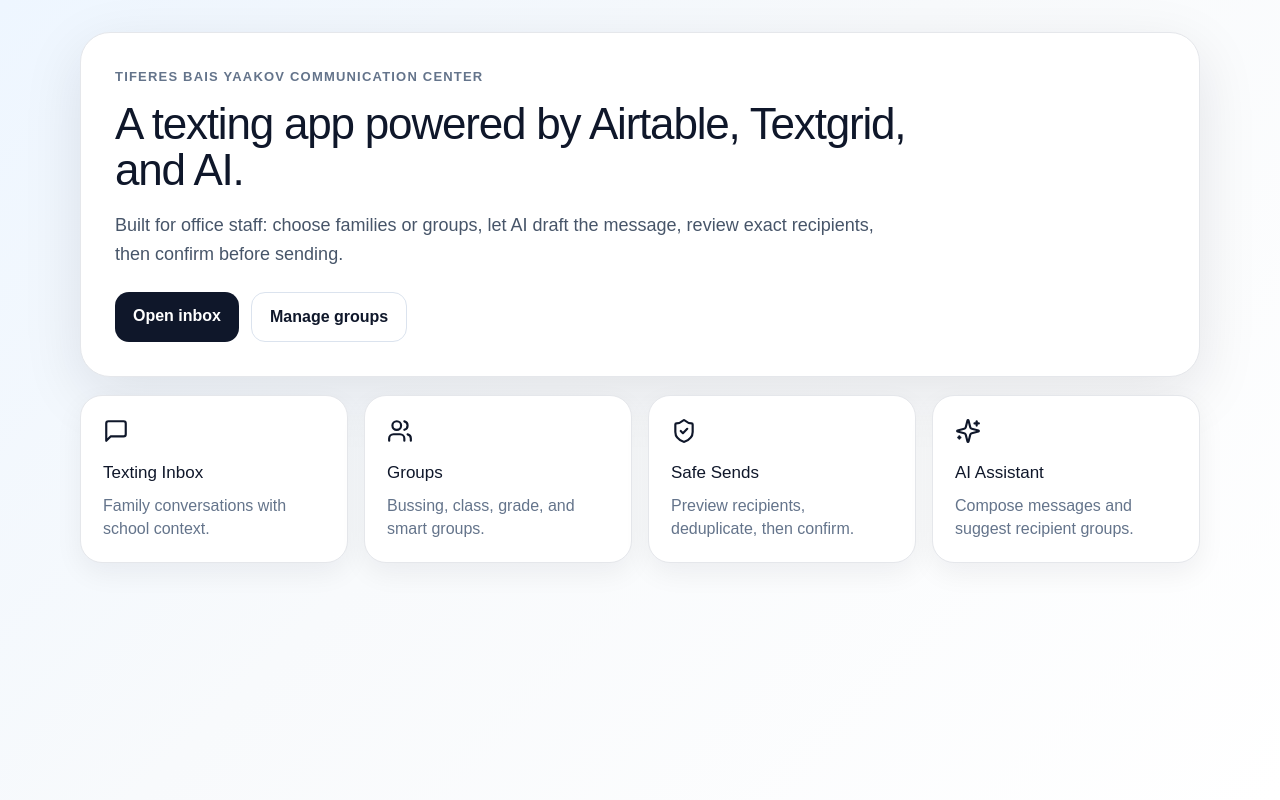
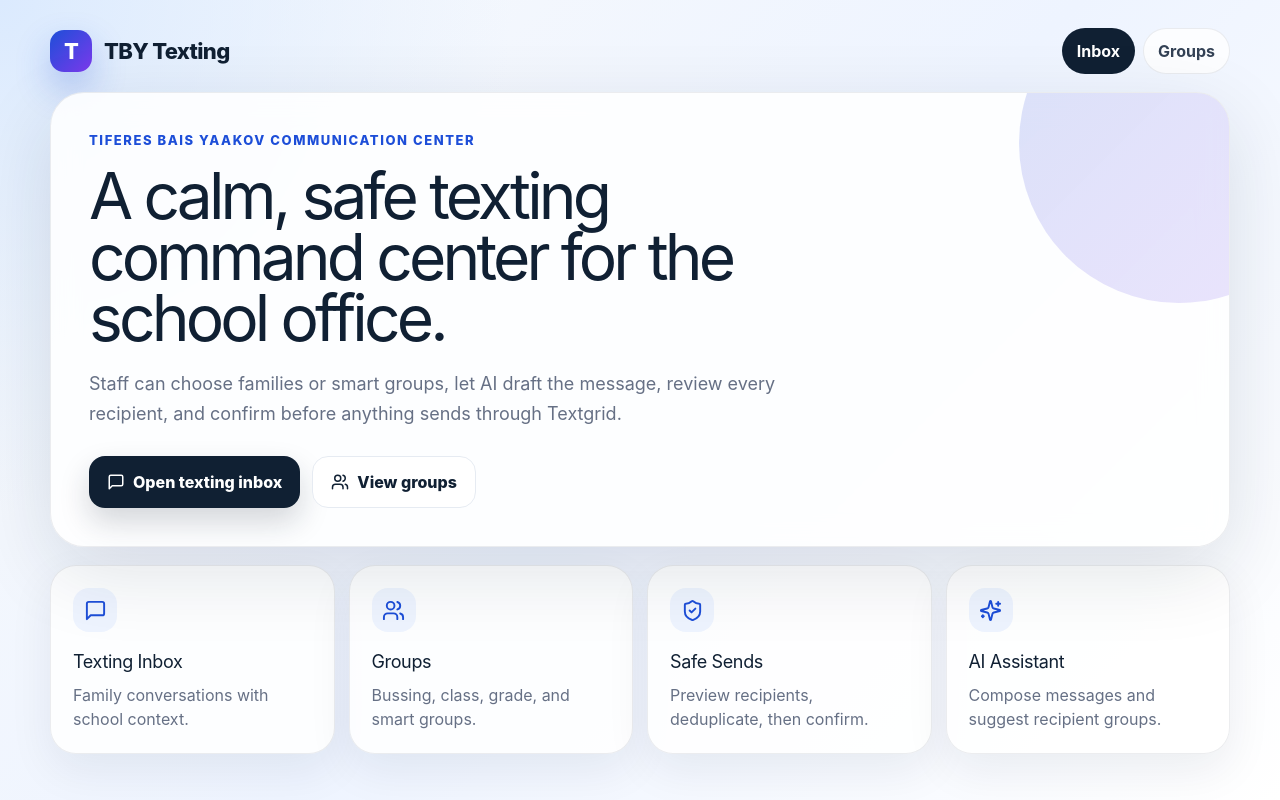
Before and after one commit to mrozsansky-blip/tby-texting-app, a Next.js app: page / in a window 1280 px wide. Built offline with nearby package versions, Linux system fonts and the light colour scheme.

Commit message:
Use polished dashboard classes

```diff
--- a/app/page.tsx
+++ b/app/page.tsx
@@ -8,43 +8,40 @@ const cards = [
   { title: 'AI Assistant', body: 'Compose messages and suggest recipient groups.', href: '/inbox', icon: Sparkles }
 ];
 
-const page = { minHeight: '100vh', padding: 32, background: 'linear-gradient(135deg, #eef6ff 0%, #f8fafc 45%, #ffffff 100%)', fontFamily: 'Arial, Helvetica, sans-serif', color: '#0f172a' } as React.CSSProperties;
-const wrap = { maxWidth: 1120, margin: '0 auto' } as React.CSSProperties;
-const hero = { borderRadius: 30, background: '#ffffff', padding: 34, boxShadow: '0 18px 60px rgba(15, 23, 42, 0.10)', border: '1px solid #e5e7eb' } as React.CSSProperties;
-const button = { display: 'inline-block', borderRadius: 14, padding: '12px 18px', background: '#0f172a', color: '#ffffff', fontWeight: 800, textDecoration: 'none' } as React.CSSProperties;
-const outline = { ...button, background: '#ffffff', color: '#0f172a', border: '1px solid #dbe3ee' } as React.CSSProperties;
-const grid = { display: 'grid', gridTemplateColumns: 'repeat(4, minmax(0, 1fr))', gap: 16, marginTop: 18 } as React.CSSProperties;
-const cardStyle = { borderRadius: 22, background: '#ffffff', padding: 22, boxShadow: '0 10px 28px rgba(15, 23, 42, 0.06)', border: '1px solid #e5e7eb', textDecoration: 'none', color: '#0f172a' } as React.CSSProperties;
-
 export default function Home() {
   return (
-    <main style={page}>
-      <section style={wrap}>
-        <div style={hero}>
-          <p style={{ margin: 0, fontSize: 13, fontWeight: 800, letterSpacing: 1.2, color: '#64748b', textTransform: 'uppercase' }}>
-            {process.env.NEXT_PUBLIC_SCHOOL_NAME || 'School'} communication center
+    <main className="page-shell">
+      <nav className="topbar">
+        <div className="brand"><div className="logo-mark">T</div><span>TBY Texting</span></div>
+        <div className="nav-pills">
+          <Link className="nav-pill primary" href="/inbox">Inbox</Link>
+          <Link className="nav-pill" href="/groups">Groups</Link>
+        </div>
+      </nav>
+
+      <section className="hero-card">
+        <p className="eyebrow">{process.env.NEXT_PUBLIC_SCHOOL_NAME || 'School'} communication center</p>
+        <h1 className="hero-title">A calm, safe texting command center for the school office.</h1>
+        <p className="hero-copy">
+          Staff can choose families or smart groups, let AI draft the message, review every recipient, and confirm before anything sends through Textgrid.
         </p>
-          <h1 style={{ margin: '14px 0 0', maxWidth: 820, fontSize: 44, lineHeight: 1.05, letterSpacing: -1.2 }}>A texting app powered by Airtable, Textgrid, and AI.</h1>
-          <p style={{ margin: '18px 0 0', maxWidth: 760, fontSize: 18, lineHeight: 1.6, color: '#475569' }}>
-            Built for office staff: choose families or groups, let AI draft the message, review exact recipients, then confirm before sending.
-          </p>
-          <div style={{ display: 'flex', gap: 12, marginTop: 24 }}>
-            <Link style={button} href="/inbox">Open inbox</Link>
-            <Link style={outline} href="/groups">Manage groups</Link>
+        <div className="hero-actions">
+          <Link className="btn btn-primary" href="/inbox"><MessageSquare size={18} /> Open texting inbox</Link>
+          <Link className="btn btn-secondary" href="/groups"><Users size={18} /> View groups</Link>
         </div>
-        </div>
-        <div style={grid}>
+      </section>
+
+      <section className="feature-grid">
         {cards.map((card) => {
           const Icon = card.icon;
           return (
-              <Link key={card.title} href={card.href} style={cardStyle}>
-                <Icon size={26} />
-                <h2 style={{ margin: '16px 0 0', fontSize: 17 }}>{card.title}</h2>
-                <p style={{ margin: '8px 0 0', color: '#64748b', lineHeight: 1.45 }}>{card.body}</p>
+            <Link key={card.title} href={card.href} className="feature-card">
+              <div className="feature-icon"><Icon size={23} /></div>
+              <h2>{card.title}</h2>
+              <p>{card.body}</p>
             </Link>
           );
         })}
-        </div>
       </section>
     </main>
   );
```
Lines whose indentation alone changed are shown as unchanged.
